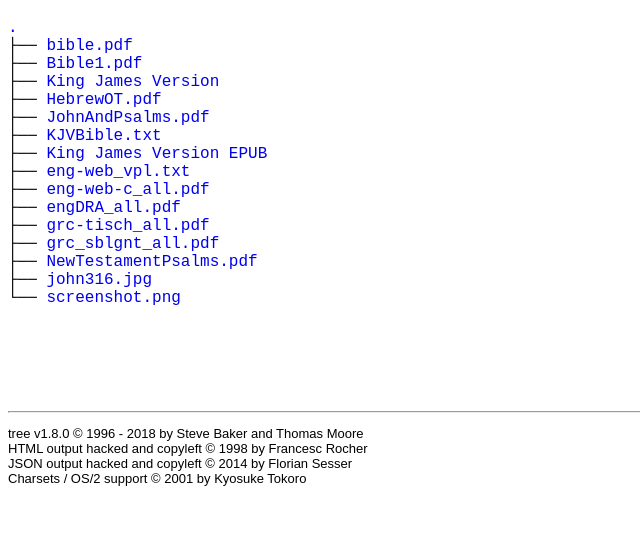
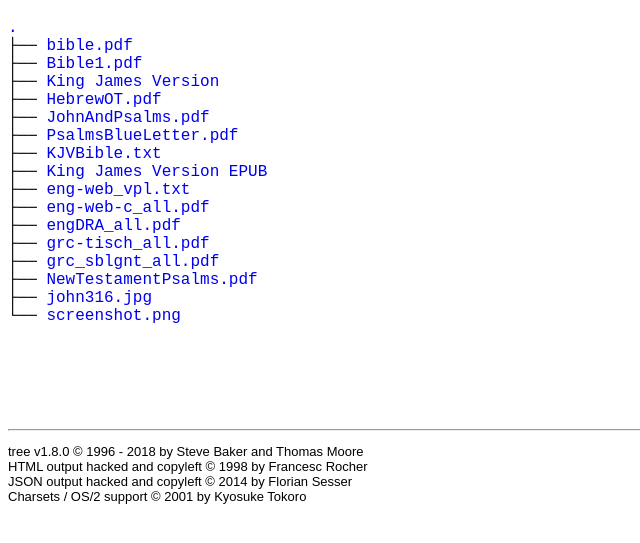
Before and after one commit to christislord12/Bible-Pdfs, a plain HTML site: page index.html in a window 1280 px wide. Shown: the part 61-604 px from the top of the page, without its empty margins (0-640 px from the left). Drawn offline with Linux system fonts and the light colour scheme.

Commit message:
Add blue letter Book of Psalms

```diff
--- a/index.html
+++ b/index.html
@@ -34,6 +34,7 @@
 	├── <a href="./KJV-TXT/index.html">King James Version</a><br>
 	├── <a href="./HebrewOT.pdf">HebrewOT.pdf</a><br>
 	├── <a href="./JohnAndPsalms.pdf">JohnAndPsalms.pdf</a><br>
+	├── <a href="./PsalmsBlueLetter.pdf">PsalmsBlueLetter.pdf</a><br>
 	├── <a href="./KJVBible.txt">KJVBible.txt</a><br>
 	├── <a href="./KJV.epub">King James Version EPUB</a><br>
 	├── <a href="./eng-web_vpl.txt">eng-web_vpl.txt</a><br>
```
Also changed, not shown: 1 other file.
